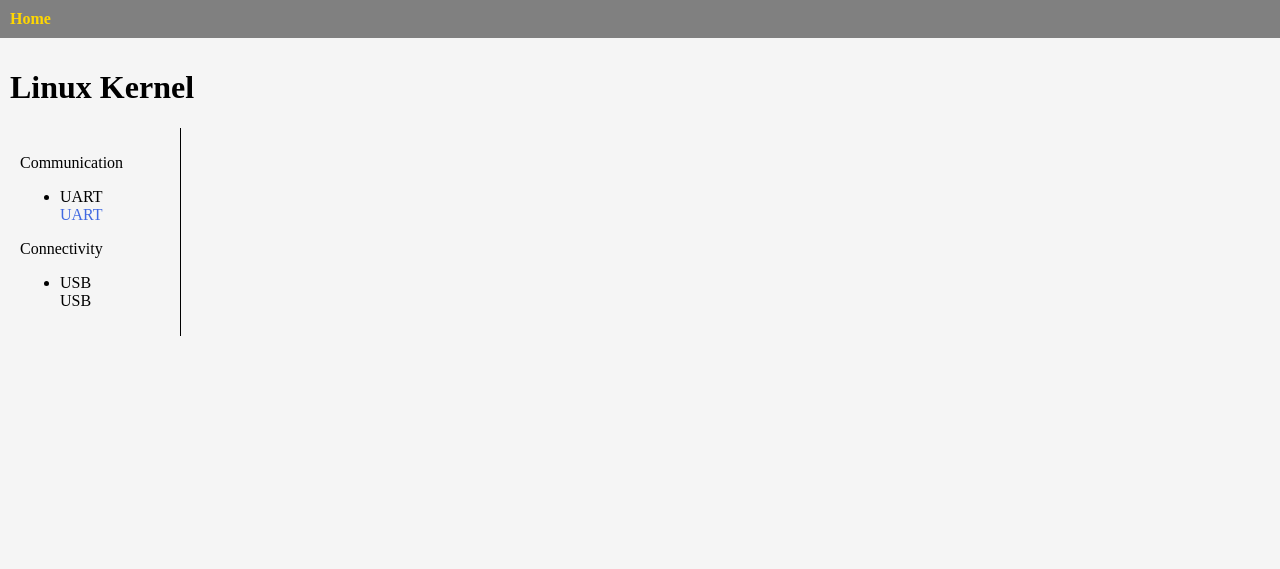
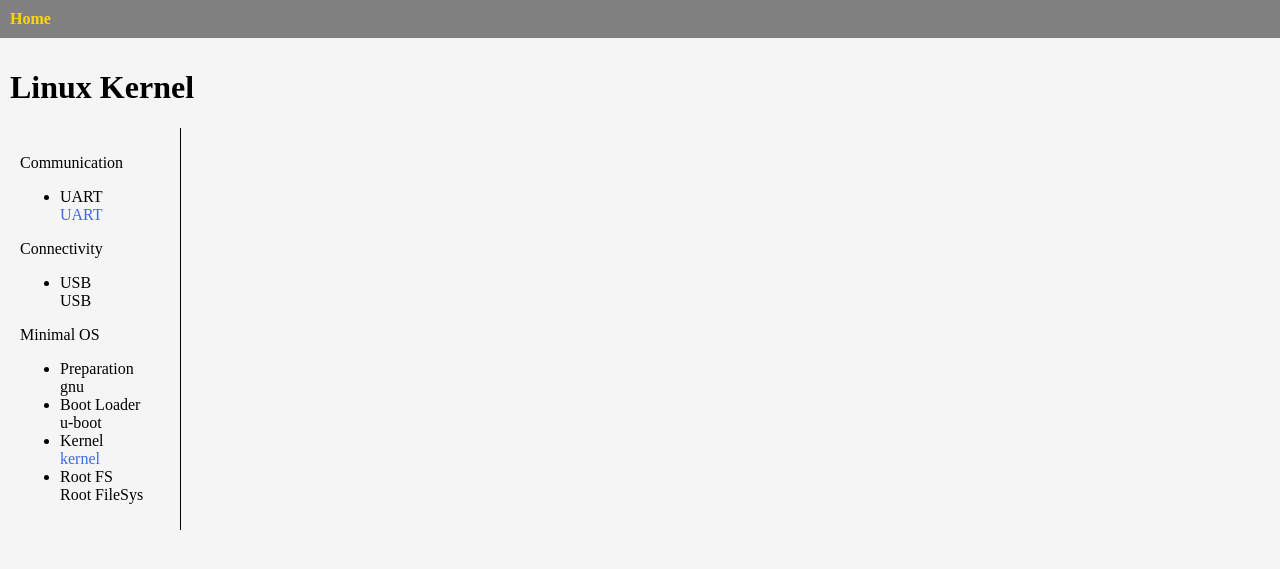
Before and after one commit to czarsir/sir, a Jekyll site: the page built from _posts/system/os/2016-04-10-linux-kernel.html, in a window 1280 px wide. Shown: the top 569 px of the page. Built offline with Jekyll 4.4.1, drawn with Linux system fonts in a browser that asks for light colours.

Commit message:
[linux] add minimal OS

```diff
--- a/_posts/system/os/2016-04-10-linux-kernel.html
+++ b/_posts/system/os/2016-04-10-linux-kernel.html
@@ -14,6 +14,17 @@ title: Linux Kernel
 		<li>USB</li>
 		USB
 	</ul>
+	<p>Minimal OS</p>
+	<ul>
+		<li>Preparation</li>
+		gnu
+		<li>Boot Loader</li>
+		u-boot
+		<li>Kernel</li>
+		<a href="addins/mos_kernel.html" target="details">kernel</a>
+		<li>Root FS</li>
+		Root FileSys
+	</ul>
 </div>
 
 <iframe id="details" name="details" src="" onload="resizeIframe(this)"></iframe>
```
Also changed, not shown: _posts/system/os/2022-08-07-mos_kernel.html (added, +11 -0 lines).
